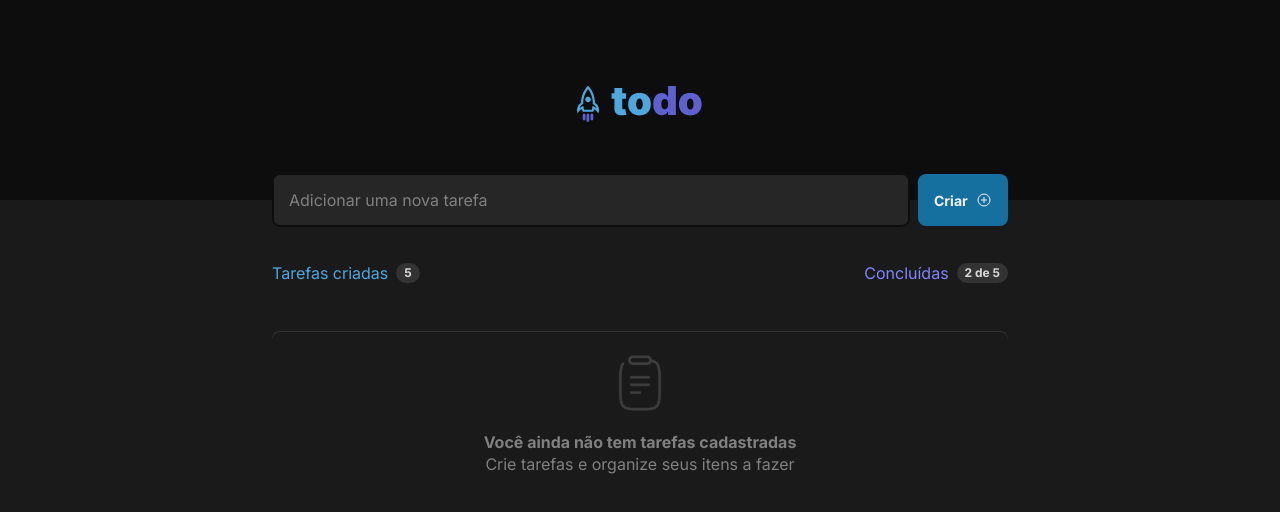
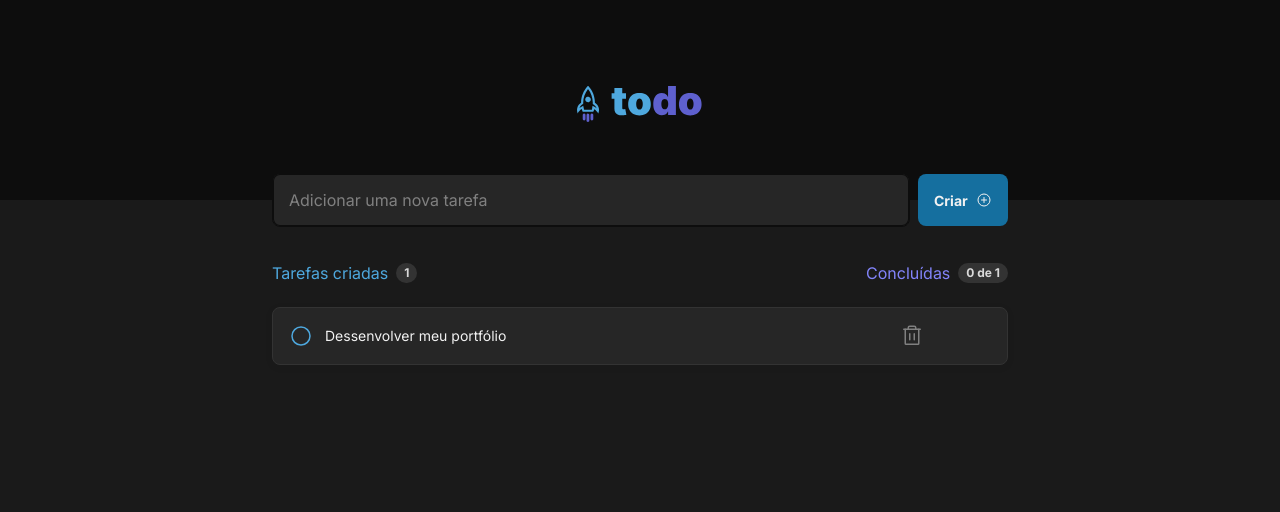
Before and after one commit to luizamaro11/challenger-todo-lista, a React (Vite) app: page / in a window 1280 px wide. Shown: the top 512 px of the page. Built offline with nearby package versions, Linux system fonts and the light colour scheme.

Commit message:
feat: adicionando novas tasks com a entrada do input

```diff
--- a/src/App.module.css
+++ b/src/App.module.css
@@ -41,6 +41,7 @@ header {
     color: var(--gray-100);
     display: flex;
     align-items: center;
+    cursor: pointer;
 }
 
 .addTask button span {
@@ -88,55 +89,3 @@ header {
 .tasks_header div:nth-child(2) p {
     color: var(--purple);
 }
-
-.list_tasks {
-    background: var(--gray-500);
-    border: 1px solid var(--gray-400);
-    box-shadow: 0px 2px 8px rgba(0, 0, 0, 0.06);
-    border-radius: 8px;
-    padding: 1rem;
-    /* display: flex; */
-    display: none; /* Criar a regra depois de ficar com none quando estiver sem tanks criado */
-    gap: 0.75rem;
-}
-
-.list_tasks svg:first-child {
-    color: var(--blue);
-}
-
-.list_tasks svg:first-child:hover {
-    color: var(--blue-dark);
-}
-
-.list_tasks p {
-    font-size: 0.875rem;
-    line-height: 1.4;
-    color: var(--gray-100);
-}
-
-.list_tasks svg:last-child {
-    color: var(--gray-300);
-    border-radius: 4px;
-}
-
-.list_tasks svg:last-child:hover {
-    color: var(--danger);
-    background: var(--gray-400);
-}
-
-.empty_tasks {
-    text-align: center;
-    padding: 1.5rem 4rem;
-    margin-top: 1.5rem;
-    border-radius: 8px;
-    box-shadow: inset 0px 1px 0px var(--gray-400);
-}
-
-.empty_tasks img {
-    margin-bottom: 1rem;
-}
-
-.empty_tasks p {
-    color: var(--gray-300);
-    line-height: 1.4;
-}
--- a/src/App.tsx
+++ b/src/App.tsx
@@ -1,10 +1,39 @@
 import './global.css';
 import styles from './App.module.css'
 import Logo from './assets/Logo.svg';
-import Clipboard from './assets/Clipboard.svg';
-import { PlusCircle, Circle, Trash } from 'phosphor-react';
+import { PlusCircle } from 'phosphor-react';
+import { Task } from './components/Task';
+import { ChangeEvent, FormEvent, useState } from 'react';
 
 export function App() {
+  const [tasks, setTasks] = useState([
+    {
+      key: 1,
+      check: false,
+      text: 'Dessenvolver meu portfólio',
+    }
+  ]);
+  const [newTaskText, setNewTaskText] = useState('');
+
+  const taskCompleted = tasks.filter(task => {
+    return  task.check === true;
+  });
+
+  function handleCreateNewTask(event: FormEvent) {
+    event.preventDefault();
+
+    setTasks([...tasks, {
+      key: tasks.length+1,
+      check: false,
+      text: newTaskText
+    }]);
+    setNewTaskText('');
+  }
+
+  function handleNewTaskChange(event: ChangeEvent<HTMLInputElement>) {
+    setNewTaskText(event.target.value);
+  }
+
   return (
     <div>
       <header className={styles.header}>
@@ -12,8 +41,13 @@ export function App() {
       </header>
 
       <main>
-        <form className={styles.addTask} action="">
-          <input type="text" placeholder="Adicionar uma nova tarefa" />
+        <form onSubmit={handleCreateNewTask} className={styles.addTask}>
+          <input
+            type="text"
+            placeholder="Adicionar uma nova tarefa"
+            value={newTaskText}
+            onChange={handleNewTaskChange}
+          />
 
           <button type="submit">
             <span>Criar</span>
@@ -25,44 +59,18 @@ export function App() {
           <div className={styles.tasks_header}>
             <div>
               <p>Tarefas criadas</p>
-              <span>5</span>
+              <span>{tasks.length}</span>
             </div>
             <div>
               <p>Concluídas</p>
-              <span>2 de 5</span>
+              <span>{taskCompleted.length} de {tasks.length}</span>
             </div>
           </div>
 
-          <div className={styles.empty_tasks}>
-            <img src={Clipboard} alt="" />
+          {tasks.map(task => {
+            return <Task key={task.key} check={task.check} text={task.text} />
+          })}
 
-            <p><strong>Você ainda não tem tarefas cadastradas</strong></p>
-            <p>Crie tarefas e organize seus itens a fazer</p>
-          </div>
-
-          <div className={styles.list_tasks}>
-            <Circle size={24} />
-            <p>
-              Integer urna interdum massa libero auctor neque turpis turpis semper. Duis vel sed fames integer.
-            </p>
-            <Trash size={24} />
-          </div>
-
-          <div className={styles.list_tasks}>
-            <Circle size={24} />
-            <p>
-              Integer urna interdum massa libero auctor neque turpis turpis semper. Duis vel sed fames integer.
-            </p>
-            <Trash size={24} />
-          </div>
-
-          <div className={styles.list_tasks}>
-            <Circle size={24} />
-            <p>
-              Integer urna interdum massa libero auctor neque turpis turpis semper. Duis vel sed fames integer.
-            </p>
-            <Trash size={24} />
-          </div>
         </div>
       </main>
     </div>
--- /dev/null
+++ b/src/components/IconCheckTask.tsx
@@ -0,0 +1,12 @@
+import { Circle, CheckCircle } from 'phosphor-react';
+
+interface CheckProps {
+    check: boolean
+}
+
+export function IconCheckTask({ check }: CheckProps) {
+    if (check) {
+        return <CheckCircle size={24} />
+    }
+    return <Circle size={24} />
+}
--- /dev/null
+++ b/src/components/Task.module.css
@@ -0,0 +1,60 @@
+.list_tasks {
+    background: var(--gray-500);
+    border: 1px solid var(--gray-400);
+    box-shadow: 0px 2px 8px rgba(0, 0, 0, 0.06);
+    border-radius: 8px;
+    padding: 1rem;
+    display: flex;
+    align-items: center;
+    /* display: none; Criar a regra depois de ficar com none quando estiver sem tanks criado */
+    gap: 0.75rem;
+}
+
+.list_tasks button {
+    background: none;
+    border: none;
+    display: flex;
+}
+
+.list_tasks button:first-child {
+    color: var(--blue);
+}
+
+.list_tasks button:first-child:hover {
+    color: var(--blue-dark);
+}
+
+.list_tasks p {
+    font-size: 0.875rem;
+    line-height: 1.4;
+    color: var(--gray-100);
+    width: 44vw;
+}
+
+.list_tasks button:last-child {
+    color: var(--gray-300);
+    border-radius: 4px;
+}
+
+.list_tasks button:last-child:hover {
+    color: var(--danger);
+    background: var(--gray-400);
+}
+
+.empty_tasks {
+    text-align: center;
+    padding: 1.5rem 4rem;
+    margin-top: 1.5rem;
+    border-radius: 8px;
+    box-shadow: inset 0px 1px 0px var(--gray-400);
+    display: none;
+}
+
+.empty_tasks img {
+    margin-bottom: 1rem;
+}
+
+.empty_tasks p {
+    color: var(--gray-300);
+    line-height: 1.4;
+}
--- /dev/null
+++ b/src/components/Task.tsx
@@ -0,0 +1,40 @@
+import Clipboard from '../assets/Clipboard.svg';
+import { Trash } from 'phosphor-react';
+import styles from './Task.module.css';
+import { useState, MouseEvent } from 'react';
+import { IconCheckTask } from './IconCheckTask';
+
+interface Task {
+  check: boolean,
+  text: string
+}
+
+export function Task({ check, text }: Task) {
+  const [checkTask, setCheckTask] = useState(check);
+
+  function handleCheckTask() {
+    console.log('Click!');
+    setCheckTask(checkTask === false ? true : false);
+  }
+
+  return (
+    <div>
+      <div className={styles.empty_tasks}>
+        <img src={Clipboard} alt="" />
+
+        <p><strong>Você ainda não tem tarefas cadastradas</strong></p>
+        <p>Crie tarefas e organize seus itens a fazer</p>
+      </div>
+
+      <div className={styles.list_tasks}>
+        <button onClick={handleCheckTask}>
+          <IconCheckTask check={checkTask} />
+        </button>
+        <p>{ text }</p>
+        <button>
+          <Trash size={24} />
+        </button>
+      </div>
+    </div>
+  )
+}
--- a/src/global.css
+++ b/src/global.css
@@ -19,7 +19,7 @@
 
 :focus {
     outline: transparent;
-    box-shadow: 0 0 0 2px var(--purple-dark);
+    /* box-shadow: 0 0 0 2px var(--purple-dark); */
 }
 
 * {
```
